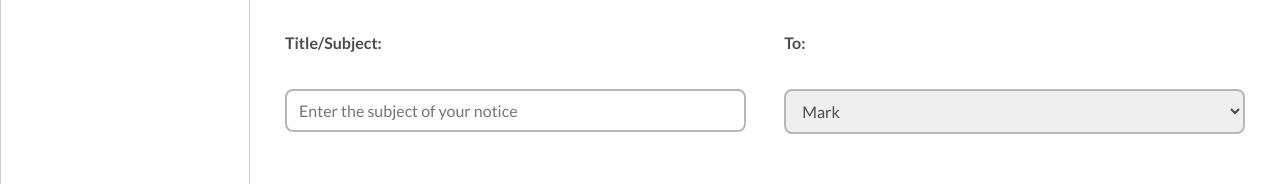
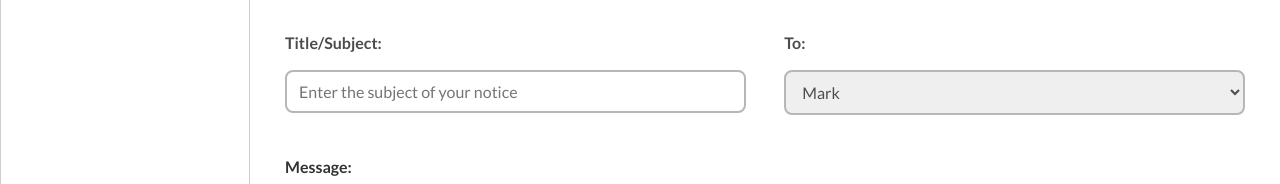
Before and after one commit to zurichat/zc_plugin_noticeboard, a React (Create React App) app in the folder frontend/: page /create-notice in a window 1280 px wide. Shown: the part 193-377 px from the top of the page. Built offline with nearby package versions, Linux system fonts and the light colour scheme; a web font is replaced by a local one.

Commit message:
Fixed create notice button bug and text editor bug

```diff
--- a/frontend/src/components/NoticeBoard/noticeBoardComponent/CreateNotice.css
+++ b/frontend/src/components/NoticeBoard/noticeBoardComponent/CreateNotice.css
@@ -5,7 +5,7 @@
   padding: 0;
   box-sizing: border-box;
   font-style: normal;
-  color: var(--text-color);
+
 }
 
 :root {
@@ -24,6 +24,7 @@ body {
 .dashboard-container {
   padding: 25px 35px;
   position: relative;
+  color: var(--text-color);
 }
 
 .dashboard-container header {
@@ -97,17 +98,6 @@ body .dashboard-container button {
   position: relative;
 }
 
-.dashboard-container input,
-.dashboard-container select,
-.dashboard-container textarea {
-  width: 542px;
-  padding: 10px 20px;
-  font-size: 16px;
-  border: 1px solid var(--border-color);
-  border-radius: 3px;
-  margin: 10px 0px 25px 0px;
-  outline: none;
-}
 
 .dashboard-container label {
   font-weight: 600;
--- a/frontend/src/components/NoticeBoard/noticeBoardComponent/New_Notice/new_notice.css
+++ b/frontend/src/components/NoticeBoard/noticeBoardComponent/New_Notice/new_notice.css
@@ -53,10 +53,10 @@
 
 .sub-new-notice select:focus,
 .sub-new-notice input:focus{
-    border: 2px solid #16d3c9;
+    border: 2px solid #00BB7C;
 }
 
-@media only screen and (max-width: 600px) {
+@media only screen and (max-width: 830px) {
     .new-notice{
         display: block;
     }
--- a/frontend/src/components/NoticeBoard/noticeBoardComponent/New_Notice/new_notice.jsx
+++ b/frontend/src/components/NoticeBoard/noticeBoardComponent/New_Notice/new_notice.jsx
@@ -7,12 +7,12 @@ const NewNotice = () => {
             <div className="new-notice-main">
                 <div className="new-notice">
                     <div className="sub-new-notice">
-                        <label htmlFor="">Title/Subject:</label><br />
+                        <label htmlFor="">Title/Subject:</label>
                         <input type="text" placeholder="Enter the subject of your notice"/>
                     </div>
 
                     <div className="sub-new-notice">
-                        <label htmlFor="">To:</label><br />
+                        <label htmlFor="">To:</label>
                         <select name="" id="">
                             <option value="">Mark</option>
                             <option value="">Steve</option>
--- a/frontend/src/components/NoticeBoard/noticeBoardComponent/Text-editor/Text-editor.css
+++ b/frontend/src/components/NoticeBoard/noticeBoardComponent/Text-editor/Text-editor.css
@@ -103,11 +103,11 @@ label{
     width: 40% !important;
 }
 
-.rdw-image-modal-url-input {
-    width: 90% !important;
+.rdw-image-modal-url-input, .rdw-link-modal-input {
+    width: 100% !important;
 }
 
 .rdw-image-modal{
-    top: -360px !important;
+    top: -310px !important;
   left: -200px !important;
 }
```
